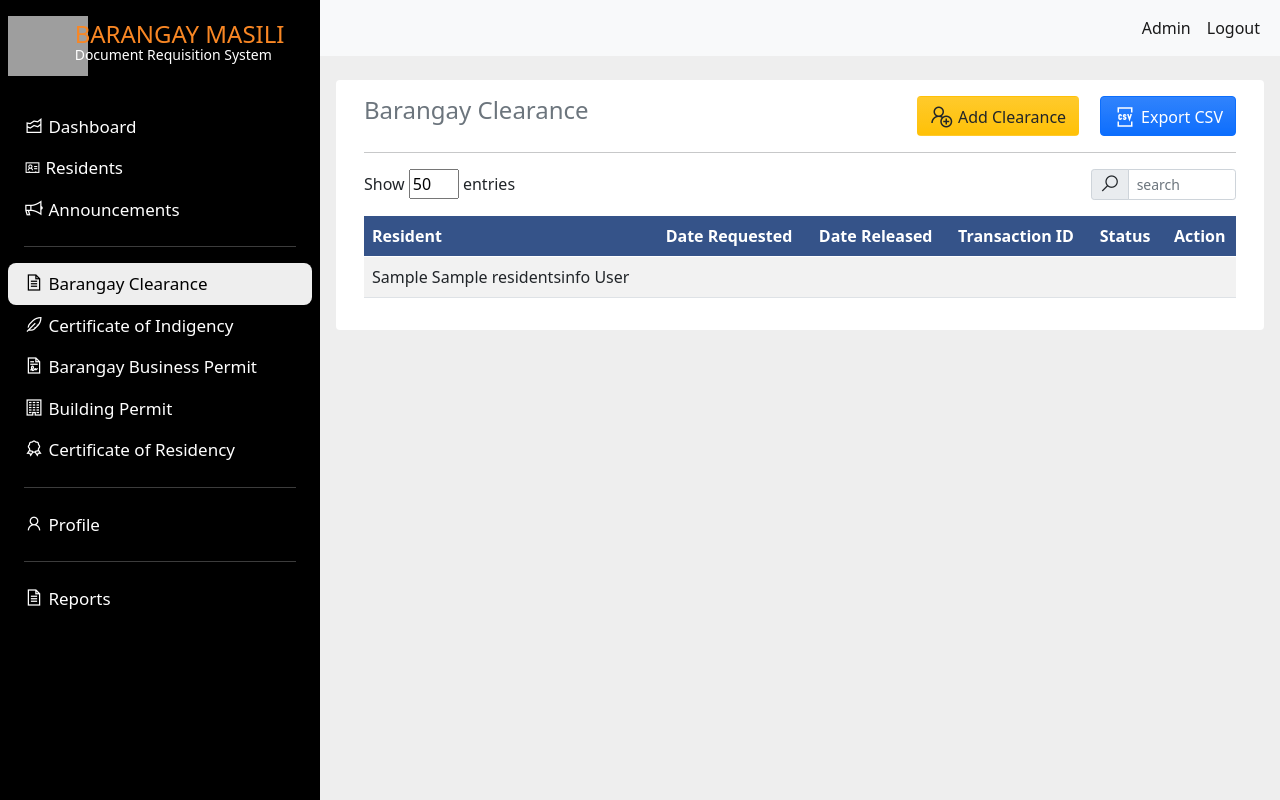
After one commit to brianbrillo30/masili-system-version-2, a Django app: page /Masili/clearance/ in a window 1280 px wide. The commit adds this page. Run offline with Django 3.2, Linux system fonts and the light colour scheme; tables that the repository leaves empty hold one stand-in row (values such as "Sample post"); some libraries are stand-ins or nearby versions; grey boxes are pictures that could not be loaded.

Commit message:
Initial Commit

```diff
--- a/apps/ResidentManagement/urls.py
+++ b/apps/ResidentManagement/urls.py
@@ -15,6 +15,7 @@ urlpatterns = [
     path('add_profile/',add_profile,name='add_profile'),
     path('edit_profile/<int:id>/',edit_profile,name='edit_profile'),
     path('delete_profile/<int:id>/',delete_profile,name='delete_profile'),
+    path('clearance/',clearance,name='clearance'),
 
 
     # path('clear_history/',clear_history,name='clear_history'),
--- a/apps/ResidentManagement/views.py
+++ b/apps/ResidentManagement/views.py
@@ -1,6 +1,7 @@
 from audioop import reverse
 import email
 from tokenize import group
+from urllib import request
 from django.shortcuts import render, HttpResponse, redirect
 from .decorators import admin_only
 from .models import *
@@ -20,6 +21,7 @@ from django.urls import reverse
 from django.views.decorators.cache import cache_control
 from django.conf import settings
 from django.core.mail import send_mail
+from apps.UserPortal.models import clearance as clerance_list
 
 last_face = 'no_face'
 current_path = os.path.dirname(__file__)
@@ -262,3 +264,8 @@ def delete_profile(request,id):
 #         else:
 #             pass
 #     return redirect('index')
+
+
+def clearance(request):
+    context = {'clearance_list' :  clerance_list.objects.all()}
+    return render(request, 'ResidentManagement/clearance_table.html', context)
--- /dev/null
+++ b/templates/ResidentManagement/clearance_table.html
@@ -0,0 +1,80 @@
+{% extends "../base.html" %}
+{% load static %}
+{% block content %}
+
+<style>
+    .modal-dialog {
+        min-width: auto;
+        max-width: 100%;
+        padding-left: 10%;
+        padding-right: 10%;
+
+}
+</style>
+
+<div class="container-fluid bg-white rounded">
+    <div class="row p-3 g-0">
+
+        <div class="col-lg-6 col-md-4 col-12">
+            <h4 class="text-muted">Barangay Clearance</h4>
+        </div>
+
+        <div class="col-lg-6 col-md-8 col-12">
+            <div class="float-end">
+                <a type="button" class="btn bg-warning bg-gradient" href="">
+                    <i class="las la-user-plus fs-4" style="vertical-align: middle;"></i>
+                    <span class="mt-5" style="vertical-align: middle;">Add Clearance</span>
+                </a>
+                &nbsp;
+                &nbsp;
+                <button type="button" class="btn btn-primary bg-gradient">
+                    <i class="las la-file-csv fs-4" style="vertical-align: middle;"></i>
+                    <span class="mt-5" style="vertical-align: middle;">Export CSV</span>
+                </button>
+            </div>
+        </div>
+
+        <hr class="my-3">
+
+        <div class="col-lg-10 col-md-7 col-12 pb-2">
+            <span>Show <input type="number" value="50" style="width: 50px;"> entries</span>
+        </div>
+
+        <div class="col-lg-2 col-md-5 col-12">
+            <div class="input-group input-group-sm mb-3">
+                <span class="input-group-text" id="inputGroup-sizing-sm"><i class="las la-search fs-5"></i></span>
+                <input type="text" class="form-control" placeholder="search">
+            </div>
+        </div>
+
+        <div class="col-lg-12">
+            <table class="table table-striped">
+                <thead style="background-color: #355389; color: #fff;">
+                    <tr>
+                        <th scope="col">Resident</th>
+                        <th scope="col">Date Requested</th>
+                        <th scope="col">Date Released</th>
+                        <th scope="col">Transaction ID</th>
+                        <th scope="col">Status</th>
+                        <th scope="col " class="text-center">Action</th>
+                    </tr>
+                </thead>
+                {% for clearance in clearance_list %}
+                <tbody>
+                    <tr>
+                        <td>{{ clearance.res_id }}</td>
+                        <td></td>
+                        <td></td>
+                        <td></td>
+                        <td></td>
+                        <td></td>
+                    </tr>
+                </tbody>
+                {% endfor %}
+            </table>
+        </div>
+
+    </div>
+</div>
+
+{% endblock content %}
--- a/templates/base.html
+++ b/templates/base.html
@@ -38,16 +38,19 @@
             </div>
 
             <ul class="list-unstyled px-2">
+                <li class=""><a href="#" class="text-decoration-none px-3 py-2 d-block"><i class="las la-chart-area fs-5"></i> Dashboard</a></li>
                 <li class="active"><a href="{% url 'resident_list' %}" class="text-decoration-none px-3 py-2 d-block"><i class="las la-address-card"></i> Residents</a></li>
                 <li class=""><a href="#" class="text-decoration-none px-3 py-2 d-block"><i class="las la-bullhorn fs-5"></i> Announcements</a></li>
                 <hr class="h-color mx-3">
-                <li class=""><a href="#" class="text-decoration-none px-3 py-2 d-block"><i class="las la-file-alt fs-5"></i> Barangay Clearance</a></li>
+                <li class=""><a href="{% url 'clearance'%}" class="text-decoration-none px-3 py-2 d-block"><i class="las la-file-alt fs-5"></i> Barangay Clearance</a></li>
                 <li class=""><a href="#" class="text-decoration-none px-3 py-2 d-block"><i class="las la-feather-alt fs-5"></i> Certificate of Indigency</a></li>
                 <li class=""><a href="#" class="text-decoration-none px-3 py-2 d-block"><i class="las la-file-contract fs-5"></i> Barangay Business Permit</a></li>
                 <li class=""><a href="#" class="text-decoration-none px-3 py-2 d-block"><i class="lar la-building fs-5"></i> Building Permit</a></li>
                 <li class=""><a href="#" class="text-decoration-none px-3 py-2 d-block"><i class="las la-certificate fs-5"></i> Certificate of Residency</a></li>
                 <hr class="h-color mx-3">
-                <li class=""><a href="#" class="text-decoration-none px-3 py-2 d-block"><i class="las la-file-alt fs-5"></i> Profile </a></li>
+                <li class=""><a href="#" class="text-decoration-none px-3 py-2 d-block"><i class="las la-user fs-5"></i> Profile </a></li>
+                <hr class="h-color mx-3">
+                <li class=""><a href="#" class="text-decoration-none px-3 py-2 d-block"><i class="las la-file-alt fs-5"></i> Reports </a></li>
             </ul>
 
         </div>
```
Also changed, not shown: apps/ResidentManagement/models.py (line endings or trailing spaces).
